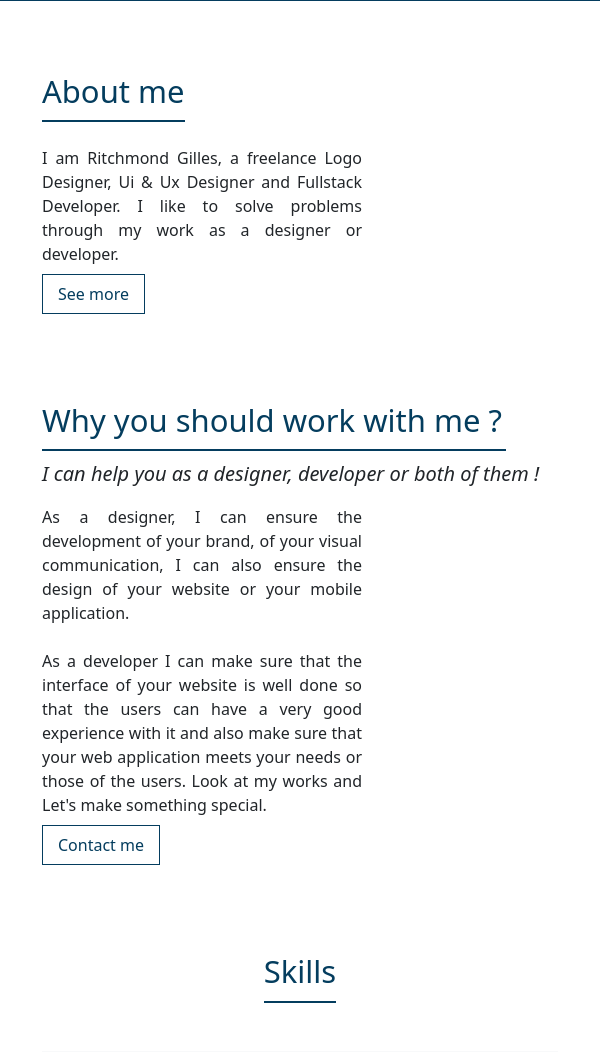
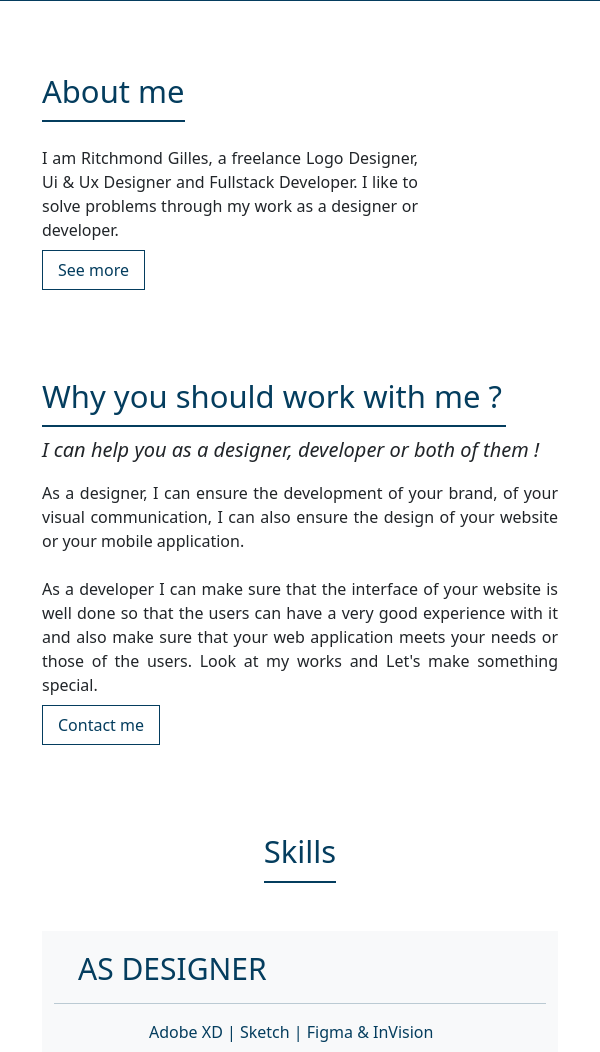
Before and after one commit to GillesRitchmond/gillesritchmond.github.io, a PHP site: page / in a window 600 px wide. Shown: the part 456-1508 px from the top of the page. Run offline with PHP 8.4, Linux system fonts and the light colour scheme; some libraries are stand-ins or nearby versions.

Commit message:
resize p-width on css

```diff
--- a/style.css
+++ b/style.css
@@ -624,7 +624,7 @@ i{
         width: 100%;
     }
     .p-width{
-        width: 320px;
+        width: auto;
     }
     #m-top{
         margin-top: 20px;
```
